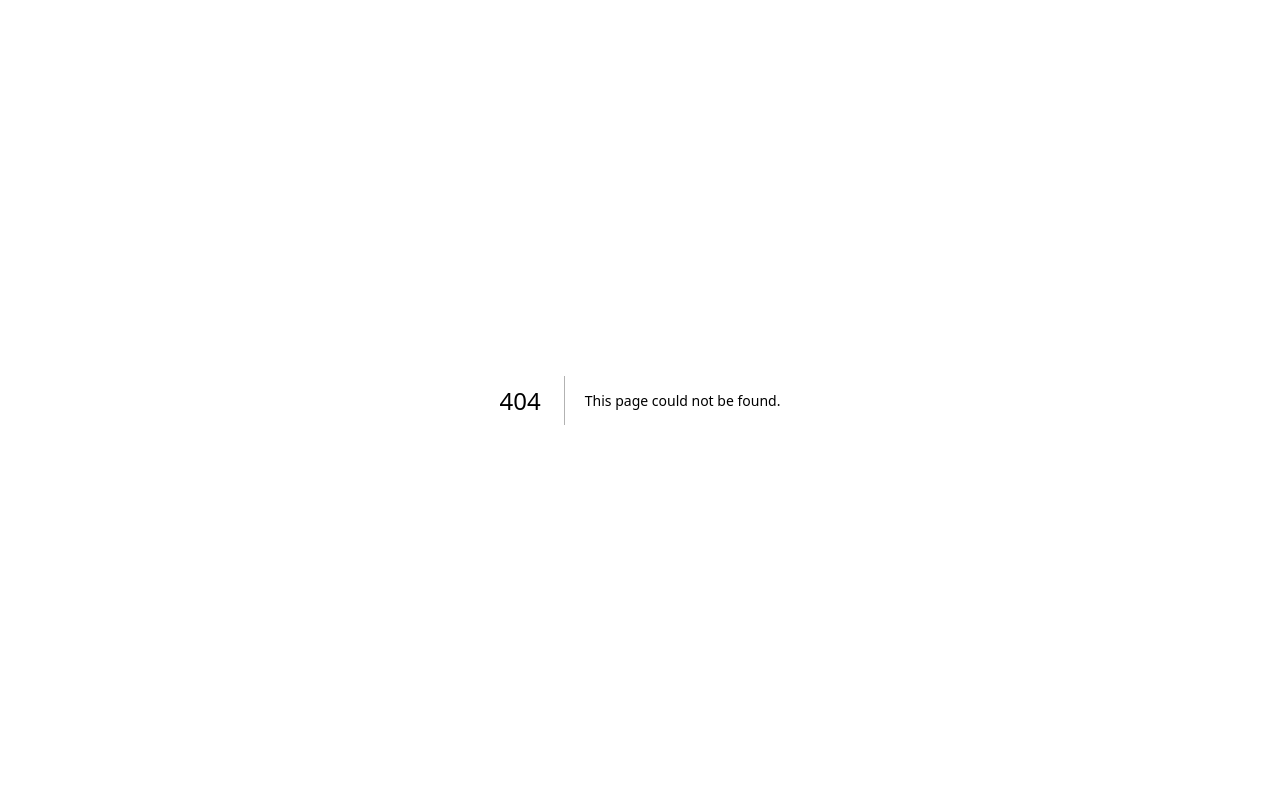
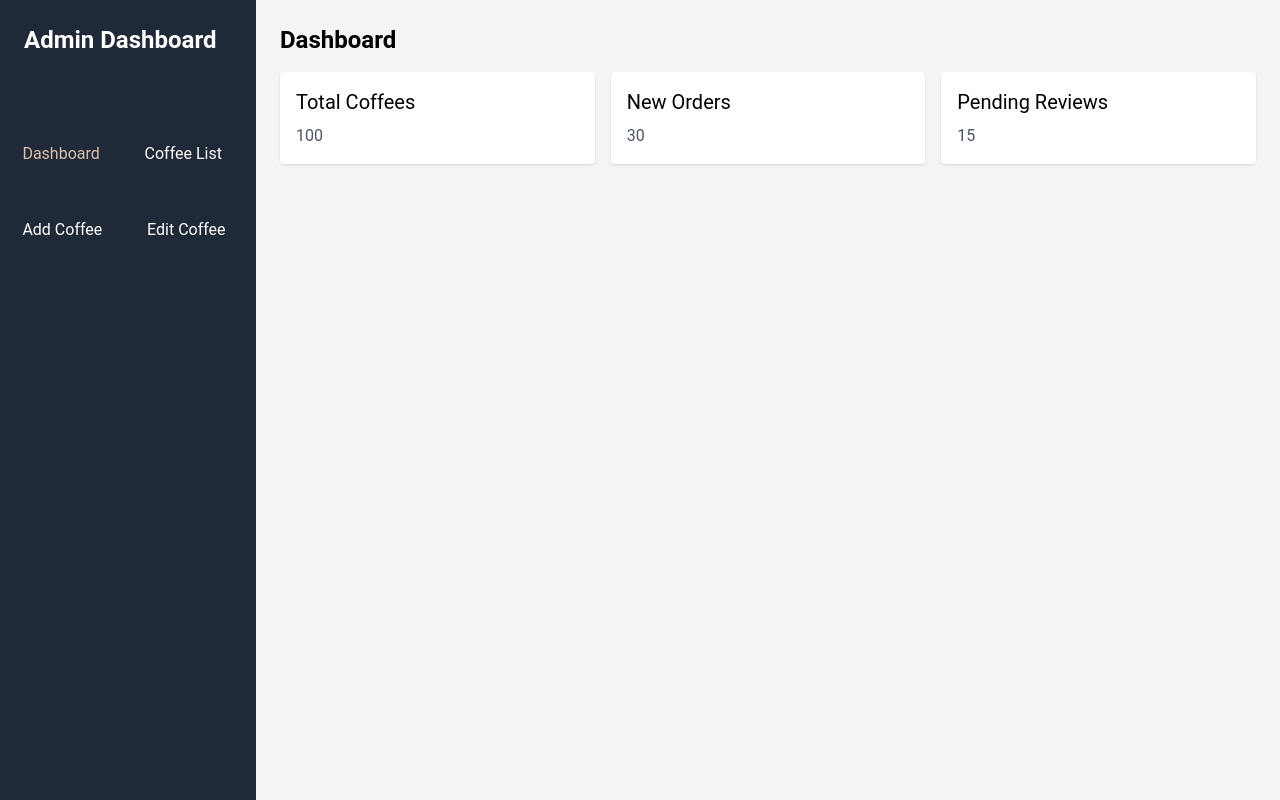
Before and after one commit to ThandarHtetHtetSan/personalized-local-coffee-recommendation-system, a Next.js app in the folder next-client/: page /admin in a window 1280 px wide. Before the commit this address had no page. Built offline with nearby package versions, Linux system fonts and the light colour scheme.

Commit message:
add admindashboard page and layout

```diff
--- /dev/null
+++ b/next-client/src/components/AdminLayout.js
@@ -0,0 +1,36 @@
+import Link from 'next/link';
+import { useRouter } from 'next/router';
+
+const AdminLayout = ({ children }) => {
+  const router = useRouter();
+  const { pathname } = router;
+
+  return (
+    <div className="flex h-screen bg-gray-100">
+      <aside className="w-64 bg-gray-800 text-white">
+        <div className="p-6">
+          <h1 className="text-2xl font-semibold">Admin Dashboard</h1>
+        </div>
+        <nav className="mt-10">
+          <Link href="/admin" className={`nav-link ${pathname === '/admin' ? 'active' : ''}`}>
+            Dashboard
+          </Link>
+          <Link href="/admin/coffee-list" className={`nav-link ${pathname === '/admin/coffee-list' ? 'active' : ''}`}>
+            Coffee List
+          </Link>
+          <Link href="/admin/coffee/add-coffee" className={`nav-link ${pathname === '/admin/coffee/add-coffee' ? 'active' : ''}`}>
+            Add Coffee
+          </Link>
+          <Link href="/admin/edit-coffee" className={`nav-link ${pathname === '/admin/edit-coffee' ? 'active' : ''}`}>
+            Edit Coffee
+          </Link>
+        </nav>
+      </aside>
+      <div className="flex-1 p-6 overflow-y-auto">
+        {children}
+      </div>
+    </div>
+  );
+};
+
+export default AdminLayout;
--- /dev/null
+++ b/next-client/src/pages/admin/index.js
@@ -0,0 +1,25 @@
+import AdminLayout from '../../components/AdminLayout';
+
+const Dashboard = () => {
+  return (
+    <AdminLayout>
+      <h2 className="text-2xl font-bold mb-4">Dashboard</h2>
+      <div className="grid grid-cols-3 gap-4">
+        <div className="bg-white p-4 rounded shadow">
+          <h3 className="text-xl">Total Coffees</h3>
+          <p className="mt-2 text-gray-600">100</p>
+        </div>
+        <div className="bg-white p-4 rounded shadow">
+          <h3 className="text-xl">New Orders</h3>
+          <p className="mt-2 text-gray-600">30</p>
+        </div>
+        <div className="bg-white p-4 rounded shadow">
+          <h3 className="text-xl">Pending Reviews</h3>
+          <p className="mt-2 text-gray-600">15</p>
+        </div>
+      </div>
+    </AdminLayout>
+  );
+};
+
+export default Dashboard;
```
Also changed, not shown: 1 other file (tests, documents, lock files or other folders).
